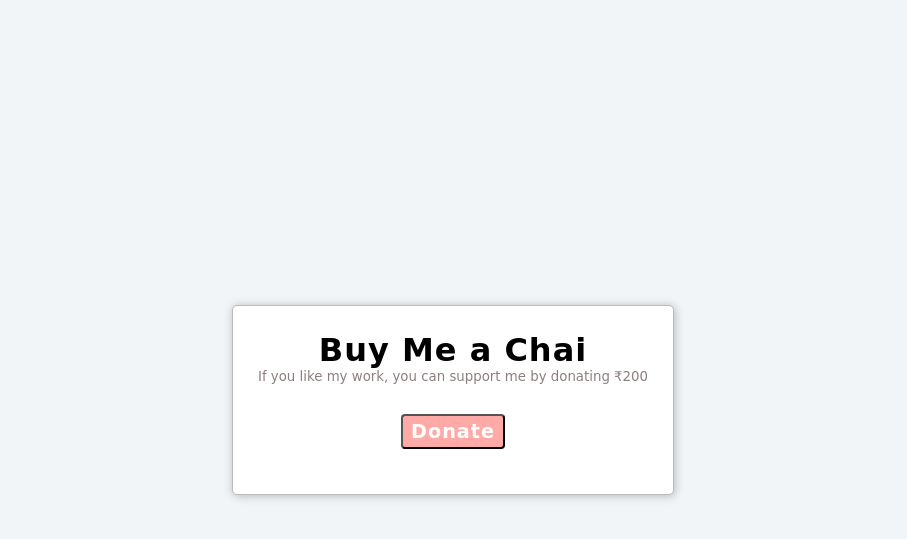
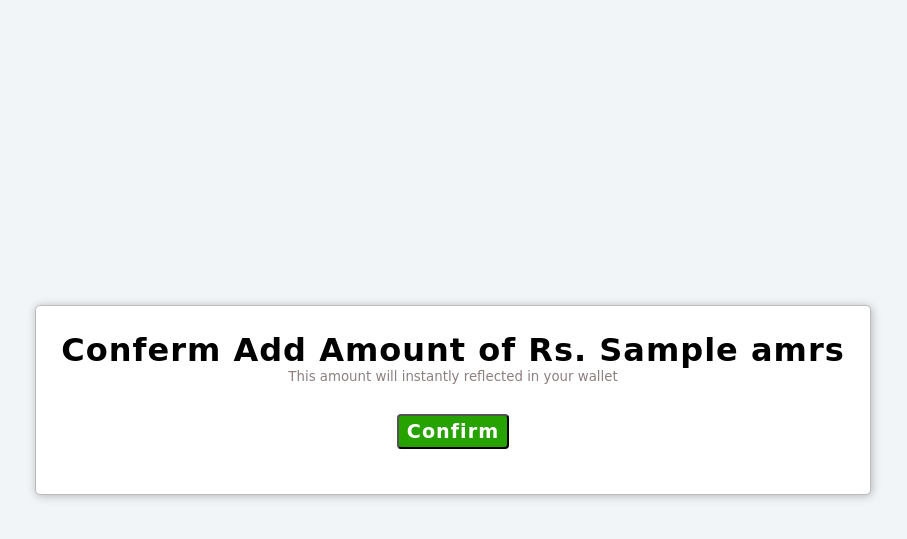
Before and after one commit to sahabsinghpatel/lalhare, a Django app: template templates/payments/add.html in a window 1280 px wide. Shown: the top 539 px of the page, without its empty margins (187-1094 px from the left). Run offline with Django 4.2, Linux system fonts and the light colour scheme; the template is opened without the code that fills it: most values are stand-ins (such as "Sample title", 1, 10 or a date in 2020); some libraries are stand-ins or nearby versions.

Commit message:
UPDATED PATMENTS

```diff
--- a/templates/payments/add.html
+++ b/templates/payments/add.html
@@ -47,7 +47,7 @@
 		border-radius: 4px;
 		cursor: pointer;
 		padding: 4px 8px;
-		background-color: #ffaaa7;
+		background-color: hsl(106, 100%, 32%);
 		color: white;
 		font-size: 1.2em;
 		font-weight: 600;
@@ -57,13 +57,13 @@
 </head>
 <body>
 	<div class="card">
-	<h1 class="title">Buy Me a Chai </h1>
+	<h1 class="title">Conferm Add Amount of Rs. {{ amrs }}</h1>
 	<small class="muted"
-		>If you like my work, you can support me by donating ₹200</small
+		>This amount will instantly reflected in your wallet</small
 	>
 	<div class="btn_container">
 		<!-- Payment Button -->
-		<button class="btn" id="pay-btn">Donate</button>
+		<button class="btn btn-success" >Confirm</button>
 	</div>
 	</div>
 </body>
--- a/templates/payments/index.html
+++ b/templates/payments/index.html
@@ -28,7 +28,7 @@
             <li class="nav-item">
 
 
-              <form method='get', action='/payments/add-money/'>
+              <form method='post', action='/payments/add-money/'>
                 <div class="mb-3">
                   <label for="exampleInputEmail1" class="form-label">Enter ammount</label>
                   <input type="number" class="form-control" id="exampleInputEmail1" aria-describedby="emailHelp" name="amount">
```
Also changed, not shown: payments/views.py (+6 -5 lines), templates/payments/paymentsuccess.html (added, +12 -0 lines).
